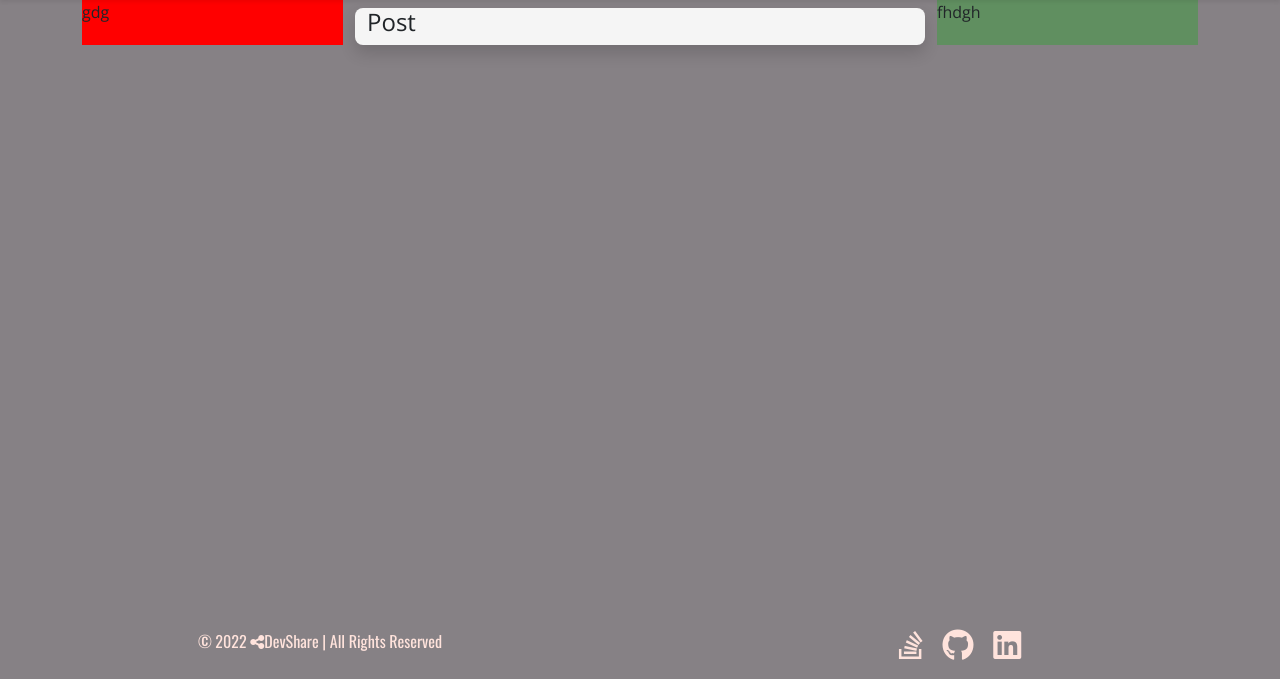
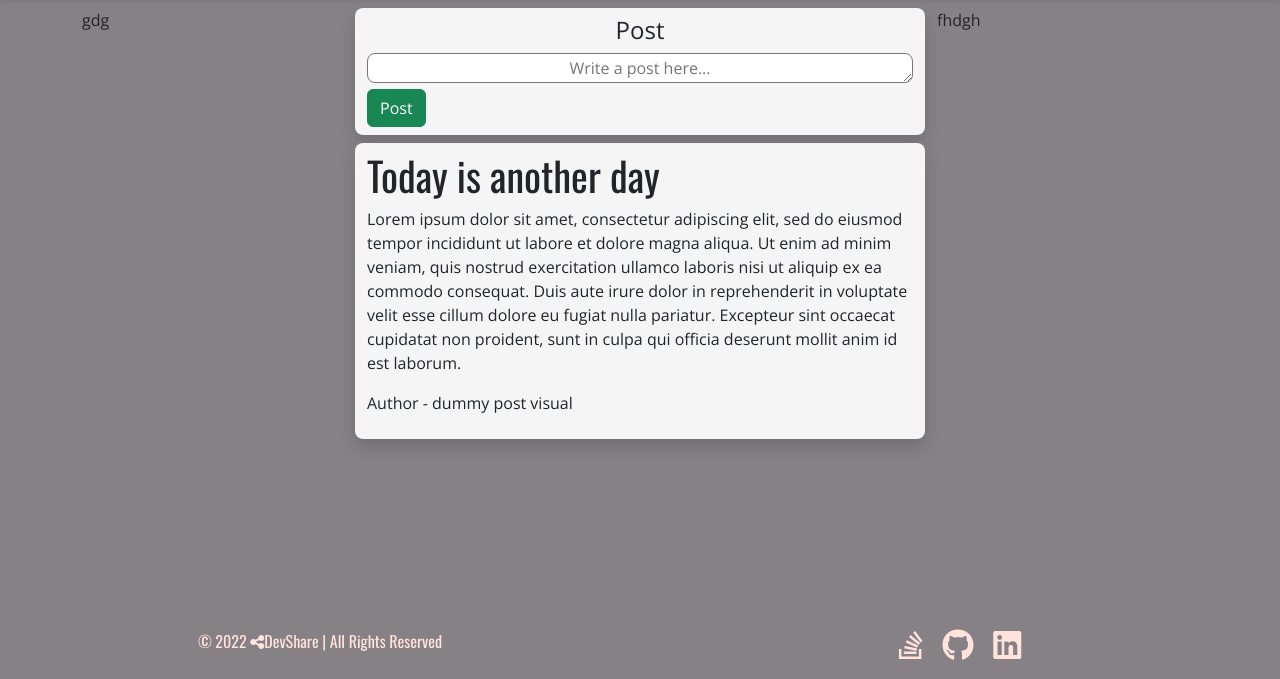
Before and after one commit to KristianColville1/dev-share, a Django app: template home/templates/home/home.html in a window 1280 px wide. Shown: the part 90-769 px from the top of the page. Run offline with Django 3.2, Linux system fonts and the light colour scheme; the template is opened without the code that fills it, so the values that code supplies are empty; the visitor is signed in with stand-in values (Sample User, id 1); some libraries are stand-ins or nearby versions.

Commit message:
Design post section of home page and create todo

```diff
--- a/home/templates/home/logged_in.html
+++ b/home/templates/home/logged_in.html
@@ -1,20 +1,37 @@
 {% block content %}
 
 <div class="container">
-  <div class="row bg-red">
+  <div class="row mt-2">
     <div class="col-md-3 col-lg-3 d-none d-md-block">
       <div class="profile-box">
         gdg
       </div>
     </div>
-      <div class="col-sm-12 col-md-6 col-lg-6 mt-2">
+    <div class="col-sm-12 col-md-6 col-lg-6">
       <div class="feed-box">
         <div class="post-box">
-                  <div class="row">
-                      <form action="" class=" shadow rounded-3">
+          <div class="row shadow rounded-3 py-2">
+            <form action="" class="">
               {% csrf_token %}
-                        <h4>Post</h4>
+              <h4 class="text-center">Post</h4>
+              <textarea class="rounded-3 w-100 text-center" name="post" id="post" rows="1"
+                placeholder="Write a post here..." maxlength="100"></textarea>
+              <button class="btn btn-success float-right" type="submit">Post</button>
             </form>
+          </div>
+          <div class="row shadow rounded-3 mt-2 py-2">
+            <div class="posts">
+              <!--TODO: for loop to display posts if user has friends and they have posts and post public then display by date and time -->
+              <div class="dummy-post">
+                <h1>Today is another day</h1>
+                <p>Lorem ipsum dolor sit amet, consectetur adipiscing elit, sed do eiusmod tempor incididunt ut labore
+                  et dolore magna aliqua. Ut enim ad minim veniam, quis nostrud exercitation ullamco laboris nisi ut
+                  aliquip ex ea commodo consequat. Duis aute irure dolor in reprehenderit in voluptate velit esse cillum
+                  dolore eu fugiat nulla pariatur. Excepteur sint occaecat cupidatat non proident, sunt in culpa qui
+                  officia deserunt mollit anim id est laborum.</p>
+                  <p>Author - dummy post visual</p>
+              </div>
+            </div>
           </div>
         </div>
       </div>
--- a/static/css/base.css
+++ b/static/css/base.css
@@ -171,25 +171,7 @@ footer a i:hover {
     height: 400px;
 }
 
-.profile-box {
-    background-color: red;
-    width: 100%;
-    height: 100%;
-}
-
-.feed-box {
-    background-color: lightblue;
-    width: 100%;
-    height: 100%;
-}
-
-.settings-box {
-    background-color: rgb(96, 143, 96);
-    width: 100%;
-    height: 100%;
-}
-
-.post-box form {
+.post-box .row {
     background-color: whitesmoke;
 }
 /**************************************************************Forms and inputs */
```
Lines whose indentation alone changed are shown as unchanged.
